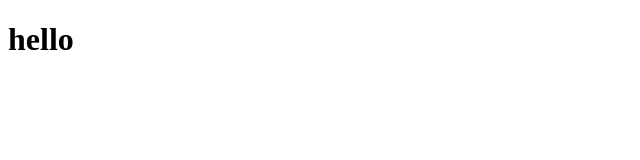
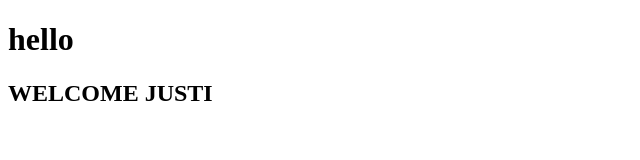
Before and after one commit to suleka123/project3, a plain HTML site: page index.html in a window 1280 px wide. Shown: the whole page, without its empty margins (0-640 px from the left). Drawn offline with Linux system fonts and the light colour scheme.

Commit message:
CHANCHING HOME PAGE

```diff
--- a/index.html
+++ b/index.html
@@ -7,5 +7,6 @@
 </head>
 <body>
     <h1>hello</h1>
+    <H2>WELCOME JUSTI</H2>
 </body>
 </html>
```
